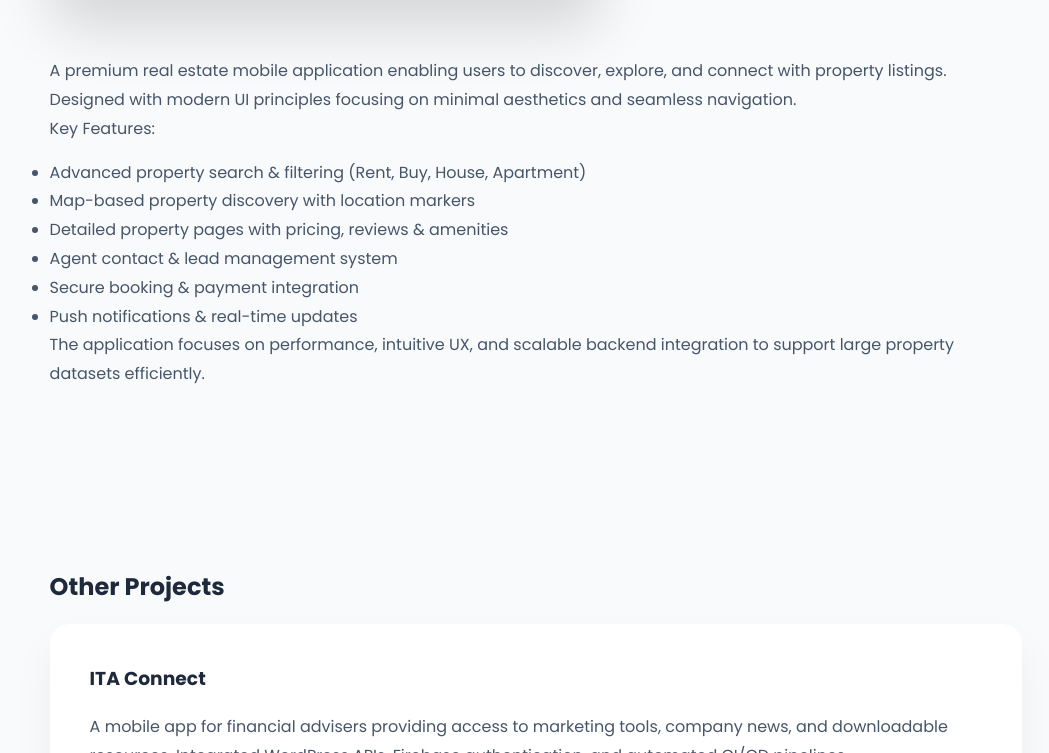
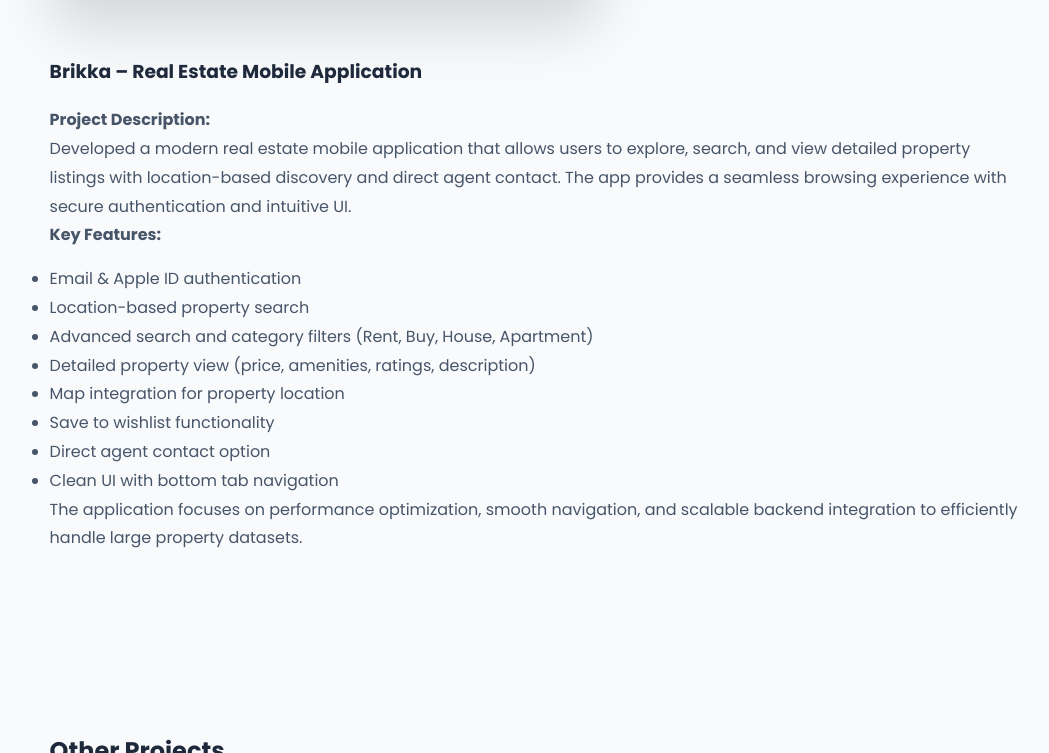
Before and after one commit to YashN2904/yashnayi.github.io, a plain HTML site: page index.html in a window 1280 px wide. Shown: the part 2799-3552 px from the top of the page, without its empty margins (104-1153 px from the left). Drawn offline with Linux system fonts and the light colour scheme.

Commit message:
Update index.html

```diff
--- a/index.html
+++ b/index.html
@@ -212,37 +212,43 @@
 
 <!-- FEATURED PROJECT -->
 <section>
-  <h2>Featured Project – Real Estate Marketplace Application</h2>
+  <h2>Featured Project</h2>
 
   <div class="project-wrapper">
-    <img src="image2.png" alt="Real Estate App Screenshot">
+    <img src="image2.png" alt="Brikka Real Estate App Screenshot">
 
     <div>
+      <h3>Brikka – Real Estate Mobile Application</h3>
+
+      <p><strong>Project Description:</strong></p>
+
       <p>
-        A premium real estate mobile application enabling users to discover, explore, and connect with property listings.
-        Designed with modern UI principles focusing on minimal aesthetics and seamless navigation.
+        Developed a modern real estate mobile application that allows users to explore, search,
+        and view detailed property listings with location-based discovery and direct agent contact.
+        The app provides a seamless browsing experience with secure authentication and intuitive UI.
       </p>
 
-      <p>
-        Key Features:
-      </p>
+      <p><strong>Key Features:</strong></p>
 
       <ul>
-        <li>Advanced property search & filtering (Rent, Buy, House, Apartment)</li>
-        <li>Map-based property discovery with location markers</li>
-        <li>Detailed property pages with pricing, reviews & amenities</li>
-        <li>Agent contact & lead management system</li>
-        <li>Secure booking & payment integration</li>
-        <li>Push notifications & real-time updates</li>
+        <li>Email & Apple ID authentication</li>
+        <li>Location-based property search</li>
+        <li>Advanced search and category filters (Rent, Buy, House, Apartment)</li>
+        <li>Detailed property view (price, amenities, ratings, description)</li>
+        <li>Map integration for property location</li>
+        <li>Save to wishlist functionality</li>
+        <li>Direct agent contact option</li>
+        <li>Clean UI with bottom tab navigation</li>
       </ul>
 
       <p>
-        The application focuses on performance, intuitive UX, and scalable backend integration
-        to support large property datasets efficiently.
+        The application focuses on performance optimization, smooth navigation,
+        and scalable backend integration to efficiently handle large property datasets.
       </p>
     </div>
   </div>
 </section>
+
 
 <!-- OTHER PROJECTS -->
 <section>
```
